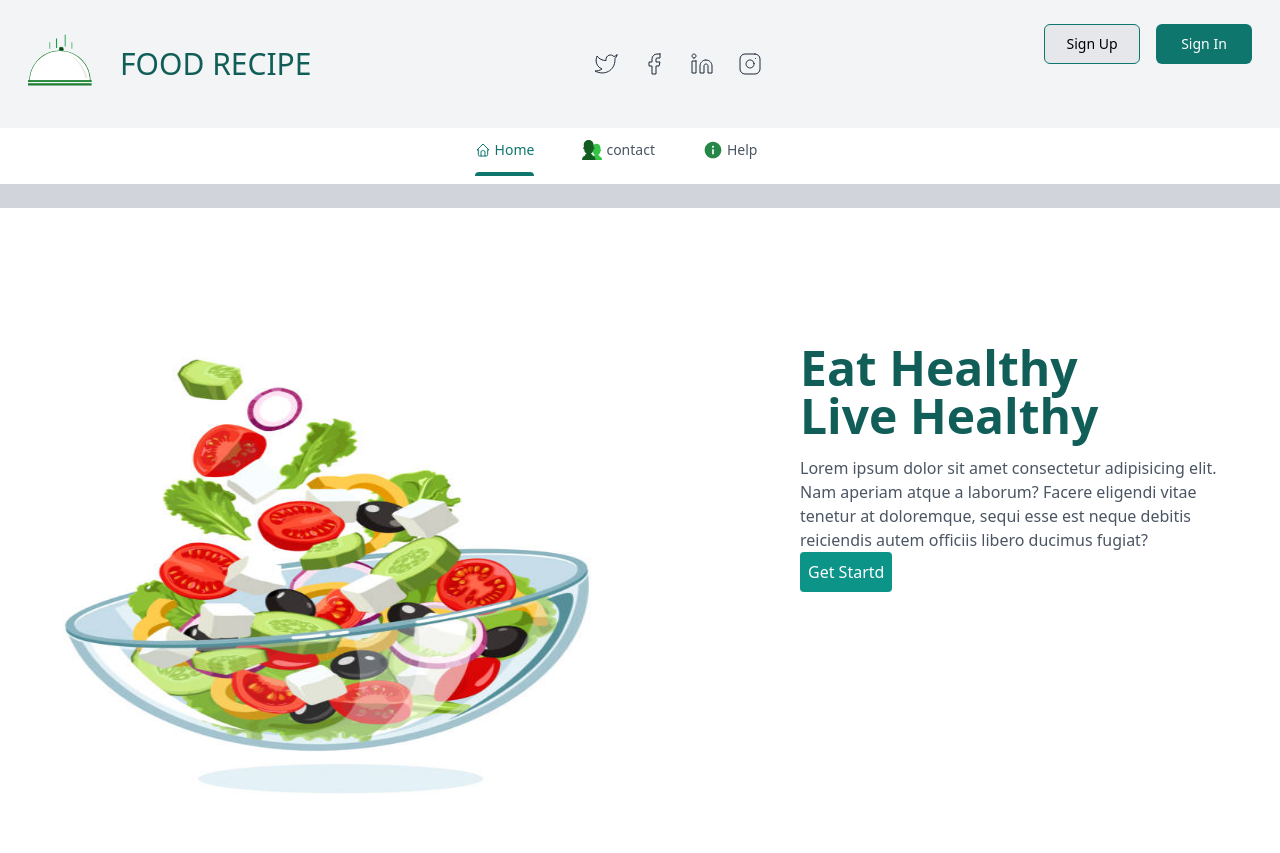
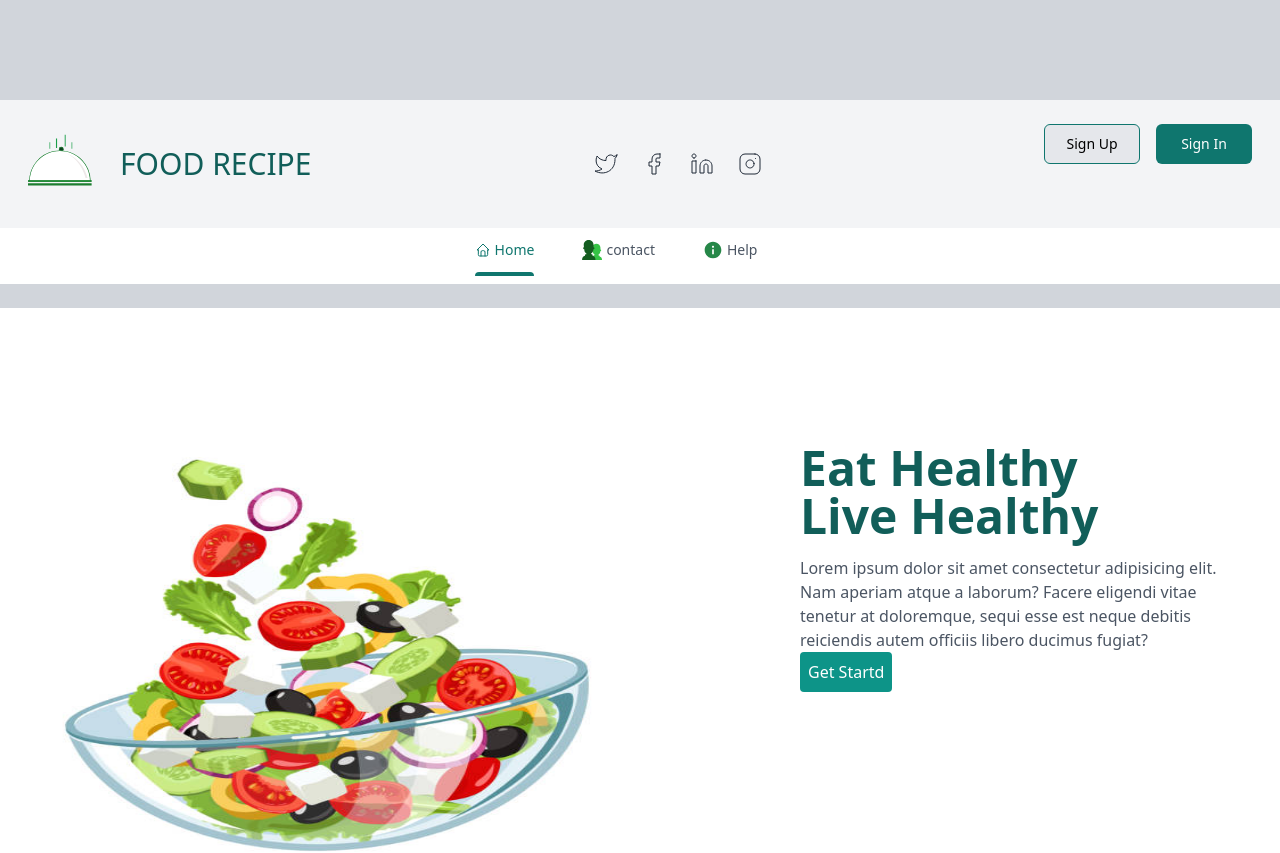
Before and after one commit to yadamoon/food-recipe, a React (Vite) app: page / in a window 1280 px wide. Shown: the top 853 px of the page. Built offline with nearby package versions, Linux system fonts and the light colour scheme.

Commit message:
sth updated

```diff
--- a/package.json
+++ b/package.json
@@ -21,6 +21,7 @@
     "react-dom": "^18.2.0",
     "react-hook-form": "^7.45.4",
     "react-icons": "^4.11.0",
+    "react-loading": "^2.0.3",
     "react-paginate": "^8.2.0",
     "react-redux": "^8.1.2",
     "react-simple-star-rating": "^5.1.7",
--- a/src/App.jsx
+++ b/src/App.jsx
@@ -17,11 +17,22 @@ import ForgetPassword from './components/forms/ForgetPassword'
 import { ToastContainer } from 'react-toastify'
 import 'react-toastify/dist/ReactToastify.css'
 import Contact from './components/Navs/Contact'
+import { useState } from 'react'
+import ReactLoading from 'react-loading'
 
 function App() {
+  const [isLoging, setIsLoding] = useState(false)
+
   return (
     <div className=" bg-gray-300 ">
       <ToastContainer />
+
+      <ReactLoading
+        type="spinningBubbles"
+        color="#0000FF"
+        height={100}
+        width={50}
+      />
       <HeaderApp />
       <Nav />
       <br />
--- /dev/null
+++ b/src/components/Loging.jsx
@@ -0,0 +1,11 @@
+import React from 'react'
+
+const Loging = () => {
+  return (
+    <div>
+      <p>Loging.......</p>
+    </div>
+  )
+}
+
+export default Loging
--- a/src/components/Navs/Home.jsx
+++ b/src/components/Navs/Home.jsx
@@ -4,9 +4,7 @@ export default function Home() {
   return (
     <div className="spacey-10">
       <FoodForHealthy />
-      {/* //popular video */}
       <PopularVideo />
-
       <Sub />
     </div>
   )
```
Also changed, not shown: 1 other file (tests, documents, lock files or other folders).
